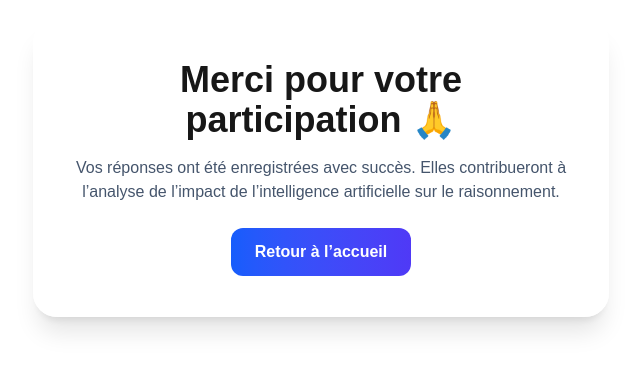
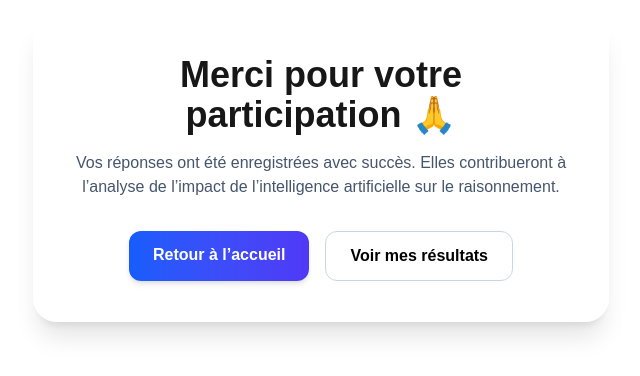
Before and after one commit to Asubia/memoire-ia-cognition, a Next.js app: page /fin in a window 1280 px wide. Shown: the part 232-608 px from the top of the page, without its empty margins (319-959 px from the left). Built offline with nearby package versions, Linux system fonts and the light colour scheme.

Commit message:
Add results button on finish page

```diff
--- a/app/fin/page.tsx
+++ b/app/fin/page.tsx
@@ -2,23 +2,31 @@ export default function FinPage() {
   return (
     <main className="min-h-screen flex items-center justify-center px-6">
       <section className="max-w-xl w-full text-center bg-white/70 backdrop-blur-md rounded-3xl shadow-xl border border-white/50 p-10">
-
         <h1 className="text-4xl font-extrabold mb-4">
           Merci pour votre participation 🙏
         </h1>
 
-        <p className="text-slate-600 mb-6">
+        <p className="text-slate-600 mb-8">
           Vos réponses ont été enregistrées avec succès. Elles contribueront à
           l’analyse de l’impact de l’intelligence artificielle sur le
           raisonnement.
         </p>
 
-        <a
-          href="/"
-          className="inline-block rounded-xl bg-gradient-to-r from-blue-600 to-indigo-600 px-6 py-3 text-white font-semibold"
-        >
-          Retour à l’accueil
-        </a>
+        <div className="flex flex-col sm:flex-row gap-4 justify-center">
+          <a
+            href="/"
+            className="rounded-xl bg-gradient-to-r from-blue-600 to-indigo-600 px-6 py-3 text-white font-semibold shadow-md hover:scale-[1.02] transition"
+          >
+            Retour à l’accueil
+          </a>
+
+          <a
+            href="/mes-resultats"
+            className="rounded-xl border border-slate-300 bg-white/80 px-6 py-3 text-black font-semibold hover:bg-slate-100 transition"
+          >
+            Voir mes résultats
+          </a>
+        </div>
       </section>
     </main>
   );
--- /dev/null
+++ b/scripts/reset-db.mjs
@@ -0,0 +1,35 @@
+import "dotenv/config";
+import { PrismaClient } from "@prisma/client";
+import { PrismaPg } from "@prisma/adapter-pg";
+
+const adapter = new PrismaPg({
+  connectionString: process.env.DATABASE_URL,
+});
+
+const prisma = new PrismaClient({
+  adapter,
+});
+
+async function main() {
+  await prisma.answer.deleteMany();
+  await prisma.testSession.deleteMany();
+
+  await prisma.user.deleteMany({
+    where: {
+      role: "PARTICIPANT",
+    },
+  });
+
+  console.log(
+    "Base réinitialisée : participants, réponses et sessions supprimés. Admin conservé."
+  );
+}
+
+main()
+  .catch((error) => {
+    console.error(error);
+    process.exit(1);
+  })
+  .finally(async () => {
+    await prisma.$disconnect();
+  });
--- a/scripts/reset-db.ts
+++ /dev/null
@@ -1,26 +0,0 @@
-import { prisma } from "@/lib/prisma";
-
-async function main() {
-  // Supprimer les réponses
-  await prisma.answer.deleteMany();
-
-  // Supprimer les sessions
-  await prisma.testSession.deleteMany();
-
-  // Supprimer uniquement les participants (garde ADMIN)
-  await prisma.user.deleteMany({
-    where: {
-      role: "PARTICIPANT",
-    },
-  });
-
-  console.log("Base réinitialisée (participants supprimés, admin conservé)");
-}
-
-main()
-  .catch((e) => {
-    console.error(e);
-  })
-  .finally(async () => {
-    await prisma.$disconnect();
-  });
```
